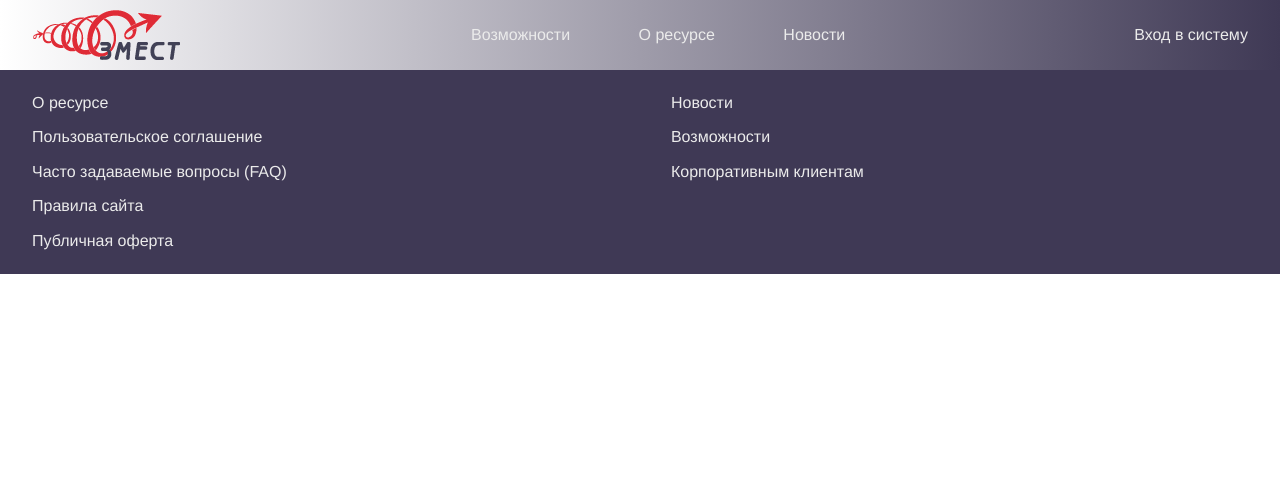
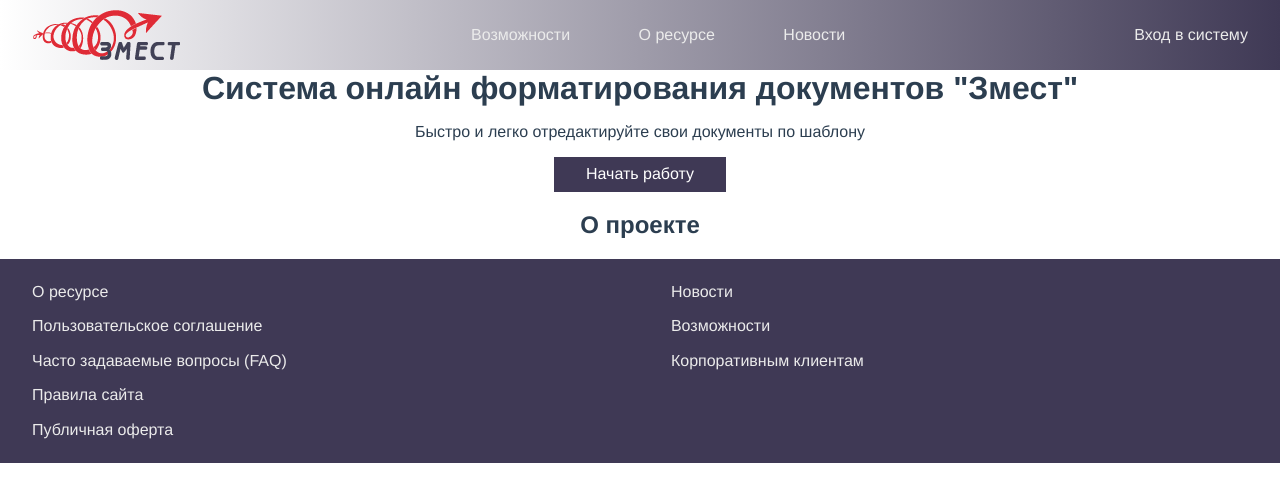
Before and after one commit to Zima04/NGOST-frontend, a Vue app: page /#/about in a window 1280 px wide. Shown: the top 502 px of the page. Built offline with nearby package versions, Linux system fonts and the light colour scheme.

Commit message:
about page

```diff
--- a/src/router/index.js
+++ b/src/router/index.js
@@ -15,5 +15,10 @@
             path: "/sign-up",
             component: () => import('@/views/sign-up')
         },
+        {
+            name: "about",
+            path: "/about",
+            component: () => import('@/views/about')
+        },
     ]
 });
--- /dev/null
+++ b/src/views/about.vue
@@ -0,0 +1,63 @@
+<template>
+    <div class="container">
+        <h1 class="title">Система онлайн форматирования документов "Змест"</h1>
+        <p class="text">Быстро и легко отредактируйте свои документы по шаблону</p>
+        <button>Начать работу</button>
+        <div class="description">
+            <h2 class="title">О проекте</h2>
+            <div class="container">
+
+            </div>
+        </div>
+    </div>
+</template>
+
+<script>
+    export default {
+        name: "about",
+        data() {
+            return {
+                email: null,
+                password: null
+            };
+        },
+        methods: {
+            onSubmit() {
+
+            }
+        }
+    };
+</script>
+<style lang="scss" scoped>
+
+    .container {
+        display: flex;
+        flex-direction: column;
+        align-items: center;
+        h1 {
+            margin: 0 0 1rem;
+            text-align: center;
+        }
+        p {
+            margin: 0 0 1rem;
+            text-align: center;
+        }
+        button {
+            all: unset;
+            padding: 0;
+            border: none;
+            font: inherit;
+            color: white;
+            cursor: pointer;
+            background: #3F3955;
+            padding: .5rem 2rem;
+
+            &:focus,
+            &:hover {
+                background: #3F3940;
+            }
+
+        }
+    }
+
+</style>
```
